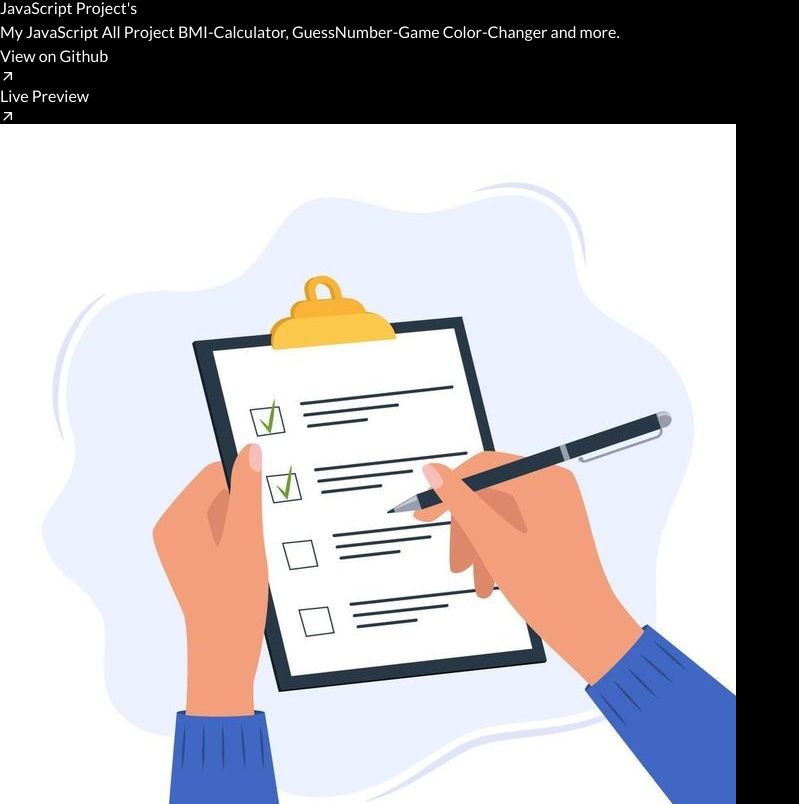
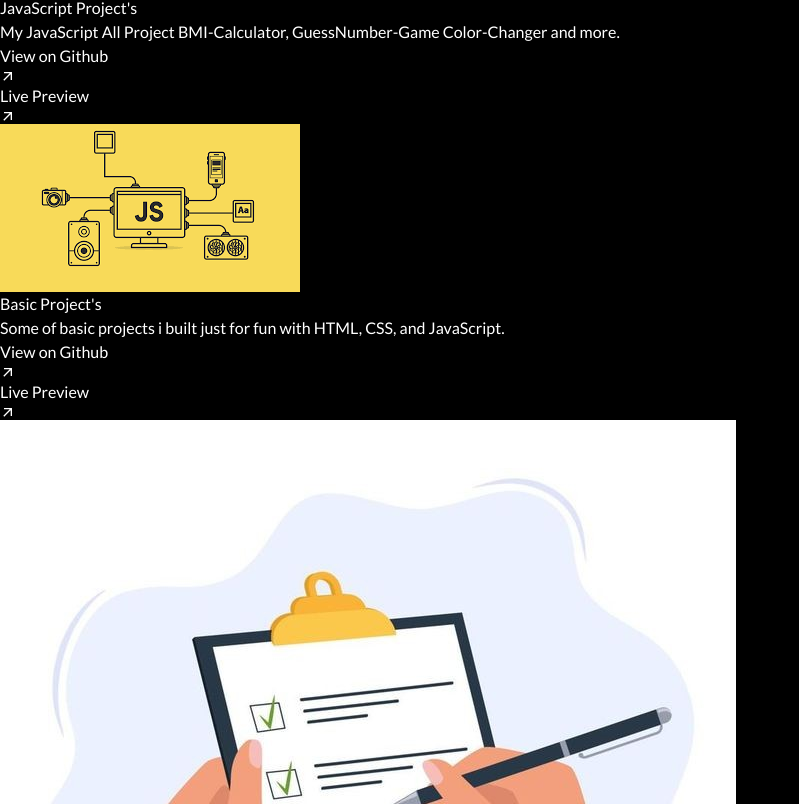
Before and after one commit to manojsingh00963/Web-Portfolio, a React (Vite) app: page / in a window 1280 px wide. Shown: the part 1996-2800 px from the top of the page, without its empty margins (0-799 px from the left). Built offline with nearby package versions, Linux system fonts and the light colour scheme; a web font is replaced by a local one.

Commit message:
add one more project section

```diff
--- a/src/constants/index.jsx
+++ b/src/constants/index.jsx
@@ -62,6 +62,14 @@ export const PROJECTS = [
     image:Jsproject,
     githubLink: "https://github.com/manojsingh00963/JavaScript/tree/main/12_Project's",
     livePrivew:"https://stackblitz.com/edit/stackblitz-starters-wxujky?file=page2.html"
+  },
+  {
+    id: 10,
+    name: "Basic Project's",
+    description:"Some of basic projects i built just for fun with HTML, CSS, and JavaScript.",
+    image:Jsproject,
+    githubLink: "https://github.com/manojsingh00963/Basic-Project-s",
+    livePrivew:"https://manojsingh00963.github.io/Basic-Project-s/"
   },
   {
     id: 3,
```
